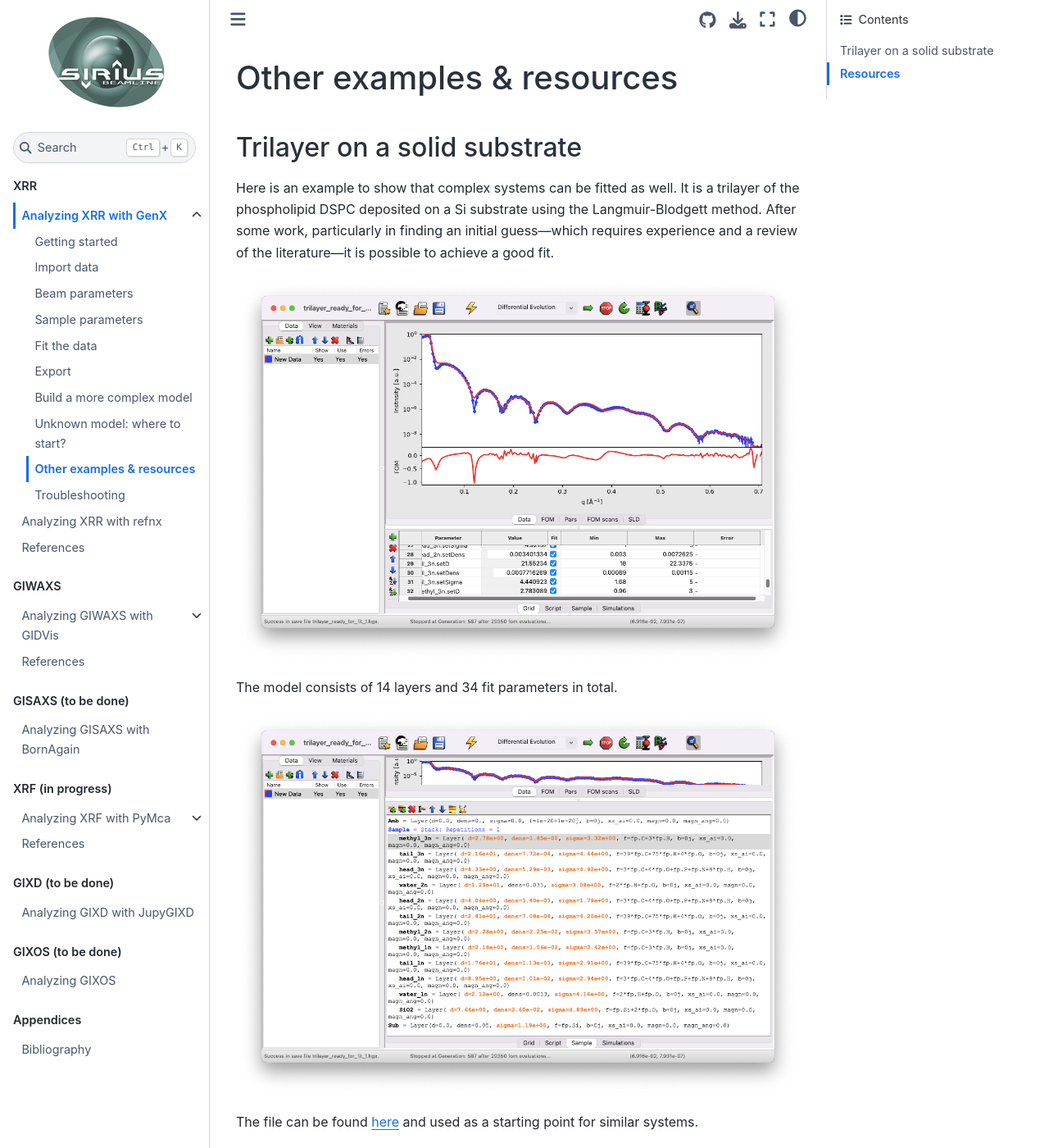
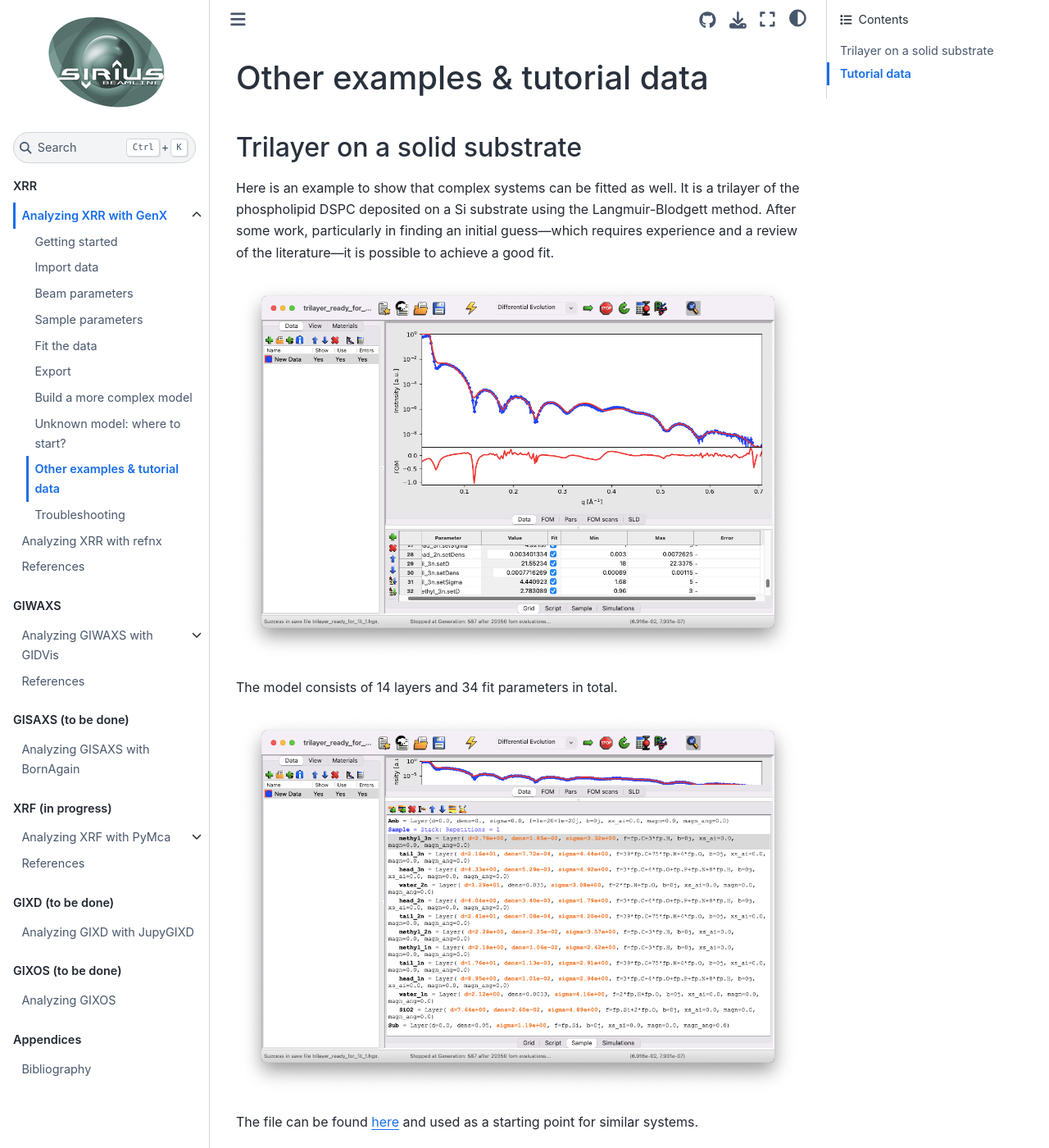
Before and after one commit to ArnaudHemmerle/data-analysis-on-sirius, a Jupyter Book: the page built from chapters/xrr/genx/examples.md, in a window 1280 px wide and 1400 px high. Shown: the whole window at 82% size. Built offline with Jupyter Book 1.0.4 settings and Sphinx 7.4.7 and the Sphinx Book theme 1.1.4, drawn with Linux system fonts in a browser that asks for light colours; some of the changed text lies outside the part shown.

Commit message:
Add resources xrr

```diff
--- a/chapters/xrr/genx/examples.md
+++ b/chapters/xrr/genx/examples.md
@@ -1,5 +1,5 @@
 (content:genx-examples)=
-# Other examples & resources
+# Other examples & tutorial data
 
 ## Trilayer on a solid substrate
 
@@ -13,11 +13,11 @@ The model consists of 14 layers and 34 fit parameters in total.
 
 The file can be found [here](../../../_static/xrr/genx/trilayer_fit_done.hgx) and used as a starting point for similar systems.
 
-## Resources
+## Tutorial data
 
 Below is a list of files included in this tutorial that may serve as starting points for your own analysis:
 
-- A GenX file with a fit of a **DPPS monolayer** at the gas-water interface: [Download here](../../../_static/xrr/genx/dpps_fit_done.hgx).
+- A GenX file with a fit of a **DPPS monolayer** at the helium-water interface: [Download here](../../../_static/xrr/genx/dpps_fit_done.hgx).
 - A GenX file with a fit of a **trilayer of DSPC** deposited on a Si substrate: [Download here](../../../_static/xrr/genx/trilayer_fit_done.hgx).
 - A GenX file with a fit of a **helium-water interface**: [Download here](../../../_static/xrr/genx/water_fit_done.hgx).
 - A GenX file with a fit starting from an **unknown model**: [Download here](../../../_static/xrr/genx/unknown_two_layers_fit_done.hgx).
```
Also changed, not shown: chapters/xrf/pymca/config-explained.md (+2 -0 lines).
